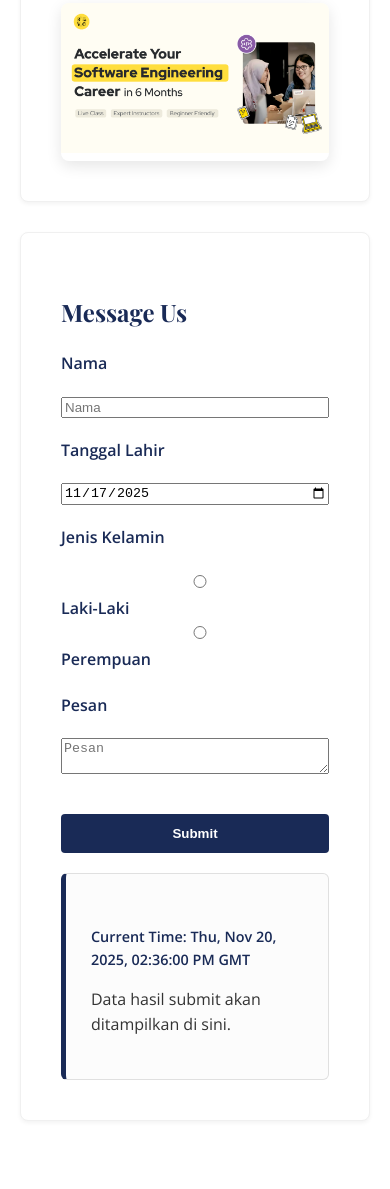
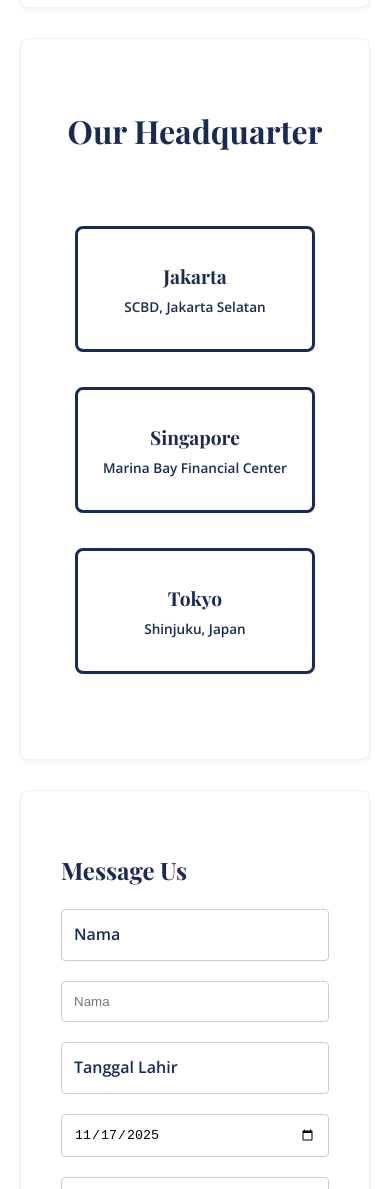
Before and after one commit to ostnyonge/CodingCamp-17Nov25-Octo_Seven_Talahatu, a plain HTML site: page index.html in a window 390 px wide. Shown: the part 811-2000 px from the top of the page. Drawn offline with nearby package versions, Linux system fonts and the light colour scheme.

Commit message:
update banner styles, enhance layout, and improve form functionality

```diff
--- a/css/style.css
+++ b/css/style.css
@@ -104,7 +104,7 @@ section:hover {
 
 .banner-container {
     width: 100%;
-    max-height: 400px;
+    height: auto;
     overflow: hidden;
     margin-top: 30px;
     border-radius: 8px;
@@ -114,28 +114,69 @@ section:hover {
 .banner-container img {
     width: 100%;
     height: 100%;
-    object-fit:contain;
+    object-fit: cover;
 
     transition: transform 0.3s ease;
 }
 
 .headquarter-section h2 {
     text-align: center;
+    margin-bottom: 40px;
+    font-size: 2em;
+}
+.locations {
+    display: flex;
+    justify-content: space-around;
+    padding: 30px 0;
+    gap: 20px;
+}
+.circle {
+    width: 150px;
+    height: 150px;
+    border-radius: 50%;
+
+    border: 3px solid var(--color-navy);
+    color: var(--color-navy);
+    background-color: var(--color-white);
+
+    display: flex;
+    flex-direction: column;
+    justify-content: center;
+    align-items: center;
+    text-align: center;
+
+
+    transition: background-color 0.3s, color 0.3s, transform 0.3s;
+    cursor: pointer;
+    padding: 10px;
+}
+.circle:hover {
+    background-color: var(--color-accent);
+    color: var(--color-navy);
+    transform: scale(1.05);
+}
+.circle h3 {
+    margin: 0;
+    font-size: 1.2em;
+    color: var(--color-navy);
+}
+.circle p {
+    margin: 5px 0 0 0;
+    font-size: 0.85em;
+    font-weight: 600;
 }
 
-.circle {
-    width: 130px;
-    height: 130px;
-    border: 2px solid var(--color-navy);
-    color: var(--color-navy);
-    background-color: var(--color-white);
-    transition: background-color 0.3s, color 0.3s;
-}
-
-.circle:hover {
-    background-color: var(--color-navy);
-    color: var(--color-text-light);
-    transform: scale(1.03);
+@media (max-width: 768px) {
+    .locations {
+        flex-direction: column;
+        align-items: center;
+    }
+    .circle {
+        width: 80%;
+        height: 100px;
+        border-radius: 8px;
+        margin-bottom: 15px;
+    }
 }
 
 .form-container {
@@ -266,8 +307,16 @@ footer {
     }
 
     #messageForm label,
-    #messageForm input,
-    #messageForm textarea,
+    #messageForm input[type="text"],
+    #messageForm input[type="date"],
+    #messageForm textarea {
+        padding: 12px;
+        border: 1px solid #ccc;
+        border-radius: 4px;
+        width: 100%;
+        box-sizing: border-box;
+    }
+
     #messageForm button,
 
     .radio-group {
@@ -277,7 +326,7 @@ footer {
     }
 
     .radio-group {
-        flex-direction: column; /* Tumpuk radio button */
+        flex-direction: column;
         gap: 5px;
         align-self: flex-start;
     }
--- a/index.html
+++ b/index.html
@@ -25,12 +25,32 @@
 
     <main>
         <section id="home" class="hero-section">
-            <section id="home" class="hero-section">
-                <h1>Hi, <span id="userName"></span>Welcome To Website</h1>
-                <p>Ini adalah website latihan pertama</p>
-            </section>
+            <h1>Hi, <span id="userName"></span>Welcome To Website</h1>
+            <p>Ini adalah website latihan pertama</p>
             <div class="banner-container">
                 <img src="assets/banner_revou.png" alt="RevoU Banner">
+            </div>
+        </section>
+
+        <section id="headquarter" class="headquarter-section">
+            <h2>Our Headquarter</h2>
+            <div class="locations">
+
+                <div class="circle">
+                    <h3>Jakarta</h3>
+                    <p>SCBD, Jakarta Selatan</p>
+                </div>
+
+                <div class="circle">
+                    <h3>Singapore</h3>
+                    <p>Marina Bay Financial Center</p>
+                </div>
+
+                <div class="circle">
+                    <h3>Tokyo</h3>
+                    <p>Shinjuku, Japan</p>
+                </div>
+
             </div>
         </section>
 
--- a/js/script.js
+++ b/js/script.js
@@ -1,42 +1,71 @@
-document.addEventListener('DOMContentLoaded', function() {
+document.addEventListener('DOMContentLoaded', function () {
 
-    // --- Inisialisasi Elemen ---
+    // --- FITUR BARU: Smooth Scroll dengan JavaScript ---
+    // Menggunakan selector yang lebih andal untuk menargetkan semua tautan di navbar yang href-nya dimulai dengan '#'
+    const navLinks = document.querySelectorAll('.navbar ul li a[href^="#"]');
+
+    navLinks.forEach(link => {
+        link.addEventListener('click', function(e) {
+            e.preventDefault(); // Mencegah lompatan tiba-tiba
+
+            const targetId = this.getAttribute('href').substring(1);
+            const targetSection = document.getElementById(targetId);
+
+            if (targetSection) {
+                targetSection.scrollIntoView({
+                    behavior: 'smooth',
+                    block: 'start'
+                });
+            }
+        });
+    });
+
+    // --- Inisialisasi Elemen Formulir dan Lainnya ---
     const userNameElement = document.getElementById('userName');
     const formNamaInput = document.getElementById('nama');
 
     if (userNameElement) {
-        userNameElement.textContent = "";
+        // Tampilkan placeholder jika input nama kosong
+        userNameElement.textContent = formNamaInput && formNamaInput.value.trim() ? formNamaInput.value.trim() + " " : "Guest ";
+    }
 
-        if (formNamaInput) {
-             formNamaInput.value = "";
-        }
+    if (formNamaInput) {
+        formNamaInput.addEventListener('input', function() {
+            if (userNameElement) {
+                userNameElement.textContent = this.value.trim() ? this.value.trim() + " " : "Guest ";
+            }
+        });
     }
 
 
-    // --- Validasi dan Menampilkan Nilai Form ---
+    // --- Logic untuk Current Time ---
+    const currentTimeElement = document.getElementById('currentTime');
+
+    function updateTime() {
+        const now = new Date();
+        const options = { weekday: 'long', year: 'numeric', month: 'long', day: 'numeric', hour: '2-digit', minute: '2-digit', second: '2-digit' };
+        currentTimeElement.textContent = "Waktu Submit: " + now.toLocaleTimeString('id-ID', options);
+    }
+    updateTime(); // Panggil pertama kali
+    setInterval(updateTime, 1000); // Update setiap detik (opsional)
+
+    // --- Logic Submit Form ---
     const form = document.getElementById('messageForm');
     const outputDisplay = document.getElementById('outputDisplay');
     const validationError = document.getElementById('validationError');
 
     if (form) {
-        function updateTime() {
-            const now = new Date();
-            const options = { weekday: 'short', year: 'numeric', month: 'short', day: 'numeric', hour: '2-digit', minute: '2-digit', second: '2-digit', timeZoneName: 'shortOffset' };
-            const formattedTime = `Current Time: ${now.toLocaleString('en-US', options)}`;
-            document.getElementById('currentTime').textContent = formattedTime;
-        }
+        form.addEventListener('submit', function(e) {
+            e.preventDefault();
 
-        updateTime();
-        setInterval(updateTime, 1000);
-
-        form.addEventListener('submit', function(event) {
-            event.preventDefault();
-            validationError.textContent = '';
-
+            // Ambil semua data
             const nama = document.getElementById('nama').value.trim();
             const tanggalLahirInput = document.getElementById('tanggalLahir').value;
             const jenisKelamin = document.querySelector('input[name="jenisKelamin"]:checked');
             const pesan = document.getElementById('pesan').value.trim();
+
+            // Reset error
+            validationError.textContent = '';
 
             // Validasi Sederhana
             if (!nama || !tanggalLahirInput || !jenisKelamin || !pesan) {
@@ -46,7 +75,7 @@ document.addEventListener('DOMContentLoaded', function() {
             }
 
             if (userNameElement) {
-                 userNameElement.textContent = nama + " ";
+                userNameElement.textContent = nama + " ";
             }
 
             // Tampilkan Output
@@ -61,10 +90,12 @@ document.addEventListener('DOMContentLoaded', function() {
             `;
 
             outputDisplay.innerHTML = newOutputHTML;
-            alert(`Formulir berhasil disubmit!`);
+
+            console.log(`Formulir berhasil disubmit oleh ${nama}!`);
 
             form.reset();
 
+            // Set ulang radio button
             if (jenisKelamin) {
                 jenisKelamin.checked = false;
             }
```
Also changed, not shown: profile.html (+1 -1 lines).
